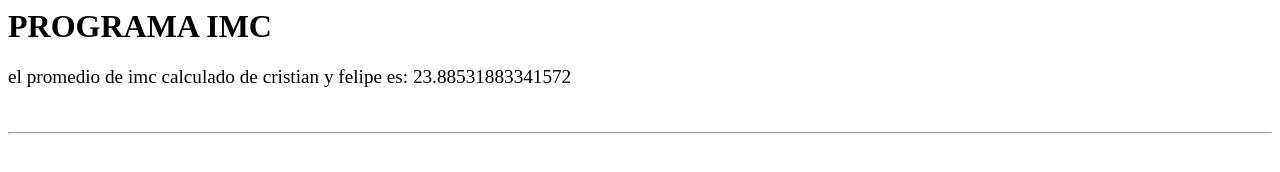
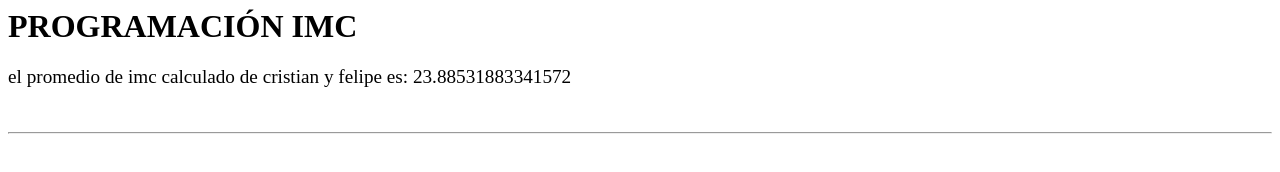
Before and after one commit to Jonathanbeta/miprimerrepositorio, a plain HTML site: page index.html in a window 1280 px wide. Drawn offline with Linux system fonts and the light colour scheme.

Commit message:
completando palabra

```diff
--- a/index.html
+++ b/index.html
@@ -1,5 +1,5 @@
 <meta charset="UTF-8">
-<h1>PROGRAMA IMC</h1>
+<h1>PROGRAMACIÓN IMC</h1>
 <script>
     function saltarLinea() {
         document.write("<br>");
```
